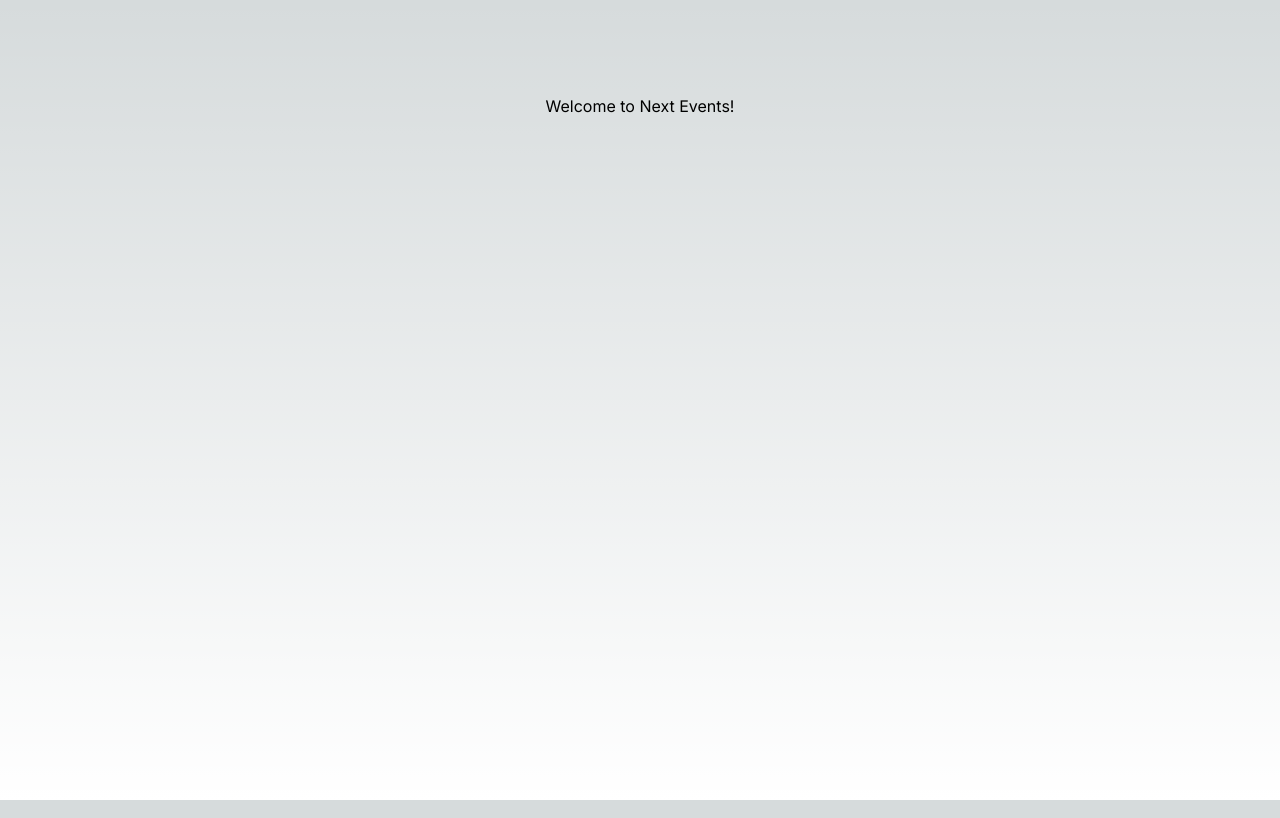
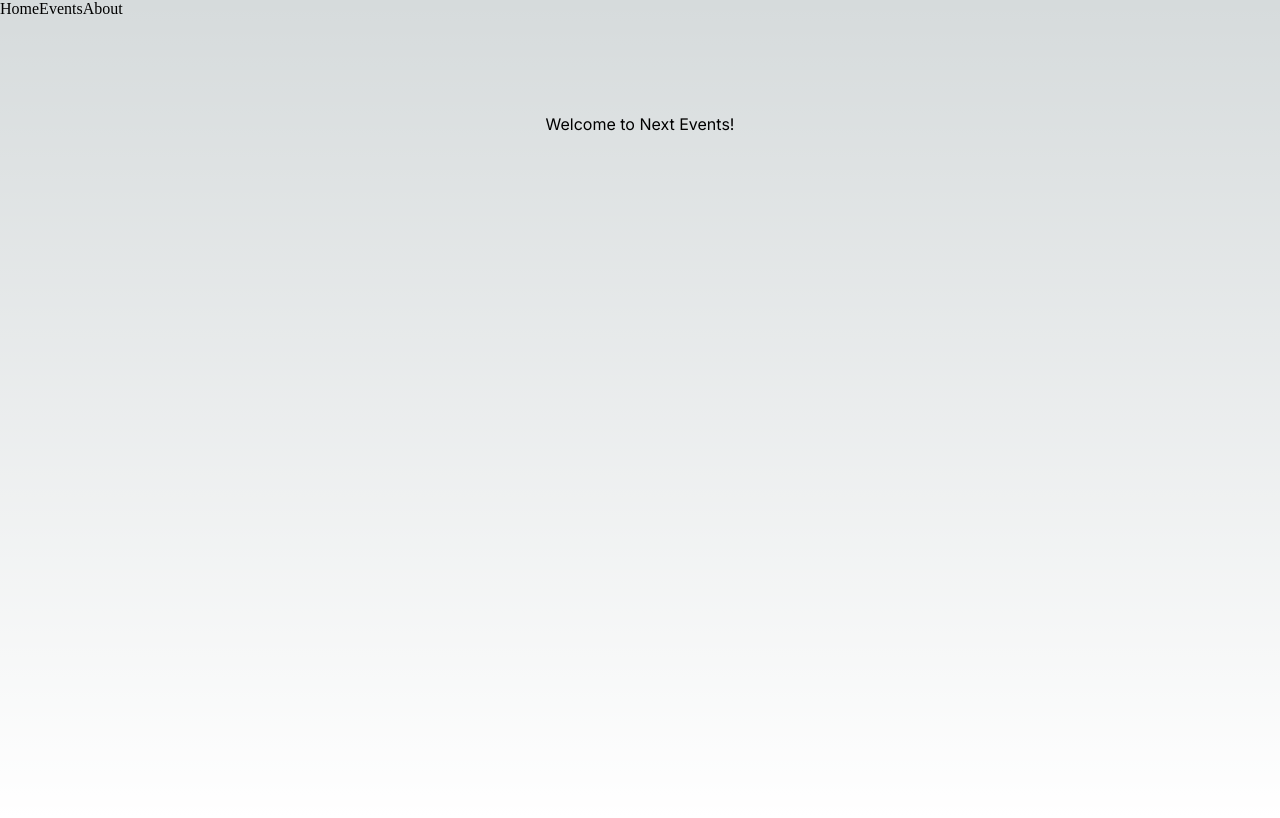
Before and after one commit to SandeshGC/next-events, a Next.js app: page / in a window 1280 px wide. Built offline with nearby package versions, Linux system fonts and the light colour scheme.

Commit message:
clean more and add nav links

```diff
--- a/pages/index.js
+++ b/pages/index.js
@@ -14,6 +14,15 @@
 				<link rel="icon" href="/favicon.ico" />
 			</Head>
 
+			<header>
+				<nav>
+					{/* <img /> */}
+					<a href="/">Home</a>
+					<a href="/events">Events</a>
+					<a href="/about">About</a>
+				</nav>
+			</header>
+
 			<main className={`${styles.main} ${inter.className}`}>
 				Welcome to Next Events!
 			</main>
--- a/styles/Home.module.css
+++ b/styles/Home.module.css
@@ -6,47 +6,3 @@
 	padding: 6rem;
 	min-height: 100vh;
 }
-
-/* .code {
-  font-weight: 700;
-  font-family: var(--font-mono);
-} */
-
-/* Enable hover only on non-touch devices */
-@media (hover: hover) and (pointer: fine) {
-	.card:hover {
-		background: rgba(var(--card-rgb), 0.1);
-		border: 1px solid rgba(var(--card-border-rgb), 0.15);
-	}
-
-	.card:hover span {
-		transform: translateX(4px);
-	}
-}
-
-@media (prefers-reduced-motion) {
-	.card:hover span {
-		transform: none;
-	}
-}
-
-/* Mobile */
-@media (max-width: 700px) {
-}
-
-/* Tablet and Smaller Desktop */
-@media (min-width: 701px) and (max-width: 1120px) {
-	.grid {
-		grid-template-columns: repeat(2, 50%);
-	}
-}
-
-@media (prefers-color-scheme: dark) {
-	.vercelLogo {
-		filter: invert(1);
-	}
-
-	.logo {
-		filter: invert(1) drop-shadow(0 0 0.3rem #ffffff70);
-	}
-}
--- a/styles/globals.css
+++ b/styles/globals.css
@@ -1,43 +1,13 @@
 :root {
 	--max-width: 1100px;
 	--border-radius: 12px;
-  --font-mono: ui-monospace, Menlo, Monaco, 'Cascadia Mono', 'Segoe UI Mono',
-    'Roboto Mono', 'Oxygen Mono', 'Ubuntu Monospace', 'Source Code Pro',
-    'Fira Mono', 'Droid Sans Mono', 'Courier New', monospace;
+	--font-mono: ui-monospace, Menlo, Monaco, "Cascadia Mono", "Segoe UI Mono",
+		"Roboto Mono", "Oxygen Mono", "Ubuntu Monospace", "Source Code Pro",
+		"Fira Mono", "Droid Sans Mono", "Courier New", monospace;
 
 	--foreground-rgb: 0, 0, 0;
 	--background-start-rgb: 214, 219, 220;
 	--background-end-rgb: 255, 255, 255;
-
-  --primary-glow: conic-gradient(
-    from 180deg at 50% 50%,
-    #16abff33 0deg,
-    #0885ff33 55deg,
-    #54d6ff33 120deg,
-    #0071ff33 160deg,
-    transparent 360deg
-  );
-  --secondary-glow: radial-gradient(
-    rgba(255, 255, 255, 1),
-    rgba(255, 255, 255, 0)
-  );
-
-  --tile-start-rgb: 239, 245, 249;
-  --tile-end-rgb: 228, 232, 233;
-  --tile-border: conic-gradient(
-    #00000080,
-    #00000040,
-    #00000030,
-    #00000020,
-    #00000010,
-    #00000010,
-    #00000080
-  );
-
-  --callout-rgb: 238, 240, 241;
-  --callout-border-rgb: 172, 175, 176;
-  --card-rgb: 180, 185, 188;
-  --card-border-rgb: 131, 134, 135;
 }
 
 @media (prefers-color-scheme: dark) {
@@ -45,31 +15,6 @@
 		--foreground-rgb: 255, 255, 255;
 		--background-start-rgb: 0, 0, 0;
 		--background-end-rgb: 0, 0, 0;
-
-    --primary-glow: radial-gradient(rgba(1, 65, 255, 0.4), rgba(1, 65, 255, 0));
-    --secondary-glow: linear-gradient(
-      to bottom right,
-      rgba(1, 65, 255, 0),
-      rgba(1, 65, 255, 0),
-      rgba(1, 65, 255, 0.3)
-    );
-
-    --tile-start-rgb: 2, 13, 46;
-    --tile-end-rgb: 2, 5, 19;
-    --tile-border: conic-gradient(
-      #ffffff80,
-      #ffffff40,
-      #ffffff30,
-      #ffffff20,
-      #ffffff10,
-      #ffffff10,
-      #ffffff80
-    );
-
-    --callout-rgb: 20, 20, 20;
-    --callout-border-rgb: 108, 108, 108;
-    --card-rgb: 100, 100, 100;
-    --card-border-rgb: 200, 200, 200;
 	}
 }
 
```
Lines whose indentation alone changed are shown as unchanged.
